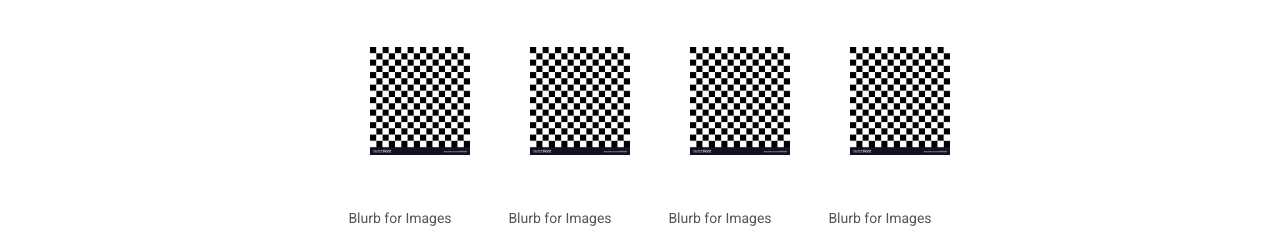
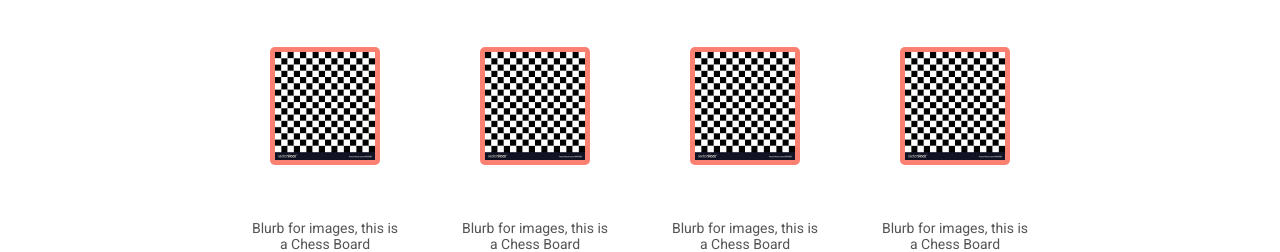
Before and after one commit to okcabroad/odin-landing-page, a plain HTML site: page index.html in a window 1280 px wide. Shown: the part 573-825 px from the top of the page. Before the commit the page ends 800 px from the top, so only its background shows below. Drawn offline with Linux system fonts and the light colour scheme.

Commit message:
fixed the alignment issues of the bosxes and padded a pink background color to the broder padding

```diff
--- a/index.html
+++ b/index.html
@@ -44,19 +44,19 @@
         <div class="second-section-containers">
             <div class="image-container">
                 <img class="chess-box" src="chess-box.png" alt="chess-box image for second section">
-                <p class="blurb">Blurb for Images</p>
+                <p class="blurb">Blurb for images, this is <br> a Chess Board</p>
             </div>
             <div class="image-container">
                 <img class="chess-box" src="chess-box.png" alt="chess-box image for second section">
-                <p class="blurb">Blurb for Images</p>
+                <p class="blurb">Blurb for images, this is <br>  a Chess Board</p>
             </div>
             <div class="image-container">
                 <img class="chess-box" src="chess-box.png" alt="chess-box image for second section">
-                <p class="blurb">Blurb for Images</p>
+                <p class="blurb">Blurb for images, this is <br>  a Chess Board</p>
             </div>
             <div class="image-container">
                 <img class="chess-box" src="chess-box.png" alt="chess-box image for second section">
-                <p class="blurb">Blurb for Images</p>
+                <p class="blurb">Blurb for images, this is <br>  a Chess Board</p>
             </div>
 
 
--- a/style.css
+++ b/style.css
@@ -114,7 +114,12 @@ h2 {
 .chess-box {
     width: 100px; /* Set your desired width */
     height: auto; /* Maintain aspect ratio */
-    margin-right: 10px; /* Optional margin between images */
+    align-items: center;
+    border-radius: 5px;
+    padding: 5px;
+    background-color: salmon;
+
+
 }
 
 .blurb {
@@ -122,6 +127,7 @@ h2 {
     font-size: 14px;
     color: #555; /* Adjust the color as needed */
     margin-top: 5px; /* Add spacing between image and text */
+
 }
 
 .image-container {
```
